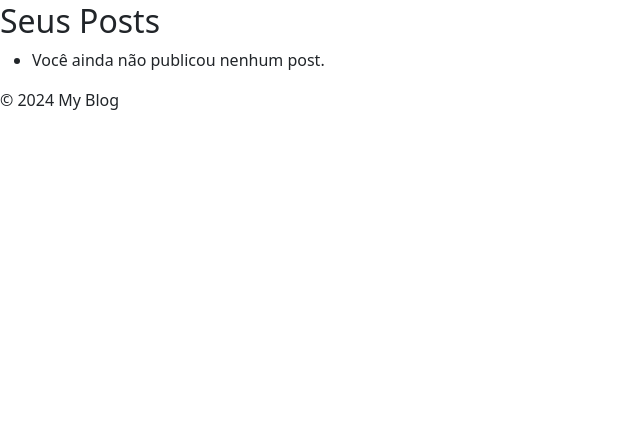
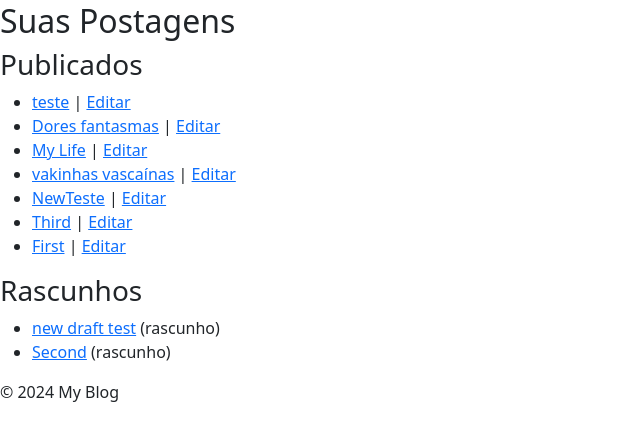
Before and after one commit to BrunoEstevamRJ/DjangoBlog, a Django app: page /my-posts/ in a window 1280 px wide. Shown: the part 142-583 px from the top of the page, without its empty margins (0-640 px from the left). Run offline with Django 3.2, Linux system fonts and the light colour scheme; a user stored in the database is signed in; data comes from the database, SQL or seed files in the repository.

Commit message:
templates de edit e users

```diff
--- a/mysite/blog/templates/blog/edit_post.html
+++ b/mysite/blog/templates/blog/edit_post.html
@@ -1,4 +1,4 @@
-{% extends "base_generic.html" %}
+{% extends "base.html" %}
 
 {% block content %}
 <div class="container pt-5">
--- a/mysite/blog/templates/blog/user_posts.html
+++ b/mysite/blog/templates/blog/user_posts.html
@@ -1,10 +1,12 @@
 {% extends "base_generic.html" %}
 
 {% block content %}
-  <h2>Seus Posts</h2>
+  <h2>Suas Postagens</h2>
+
+  <h3>Publicados</h3>
   <ul>
-    {% for post in posts %}
-      <li> <!-- links nao aparecem na tela de postagem -->
+    {% for post in posts_published %}
+      <li>
         <a href="{% url 'blog:post_single' post.slug %}">{{ post.title }}</a> |
         <a href="{% url 'blog:edit_post' post.slug %}">Editar</a>
       </li>
@@ -12,8 +14,15 @@
       <li>Você ainda não publicou nenhum post.</li>
     {% endfor %}
   </ul>
+
+  <h3>Rascunhos</h3>
+  <ul>
+    {% for post in posts_drafts %}
+      <li>
+        <a href="{% url 'blog:edit_post' post.slug %}">{{ post.title }}</a> (rascunho)
+      </li>
+    {% empty %}
+      <li>Você não tem rascunhos.</li>
+    {% endfor %}
+  </ul>
 {% endblock %}
-
-
-
-<!-- Verificar tudo q n aparece dentro do bloco -->
```
